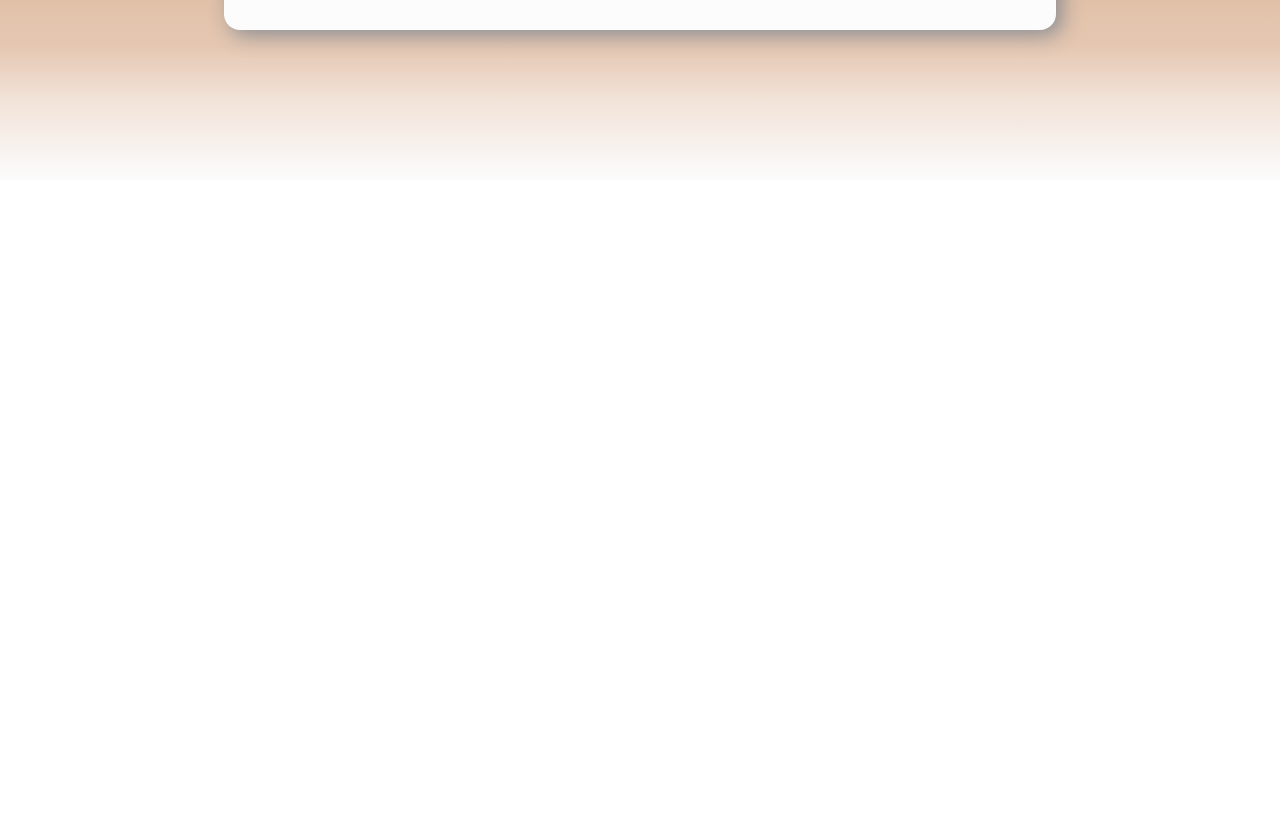
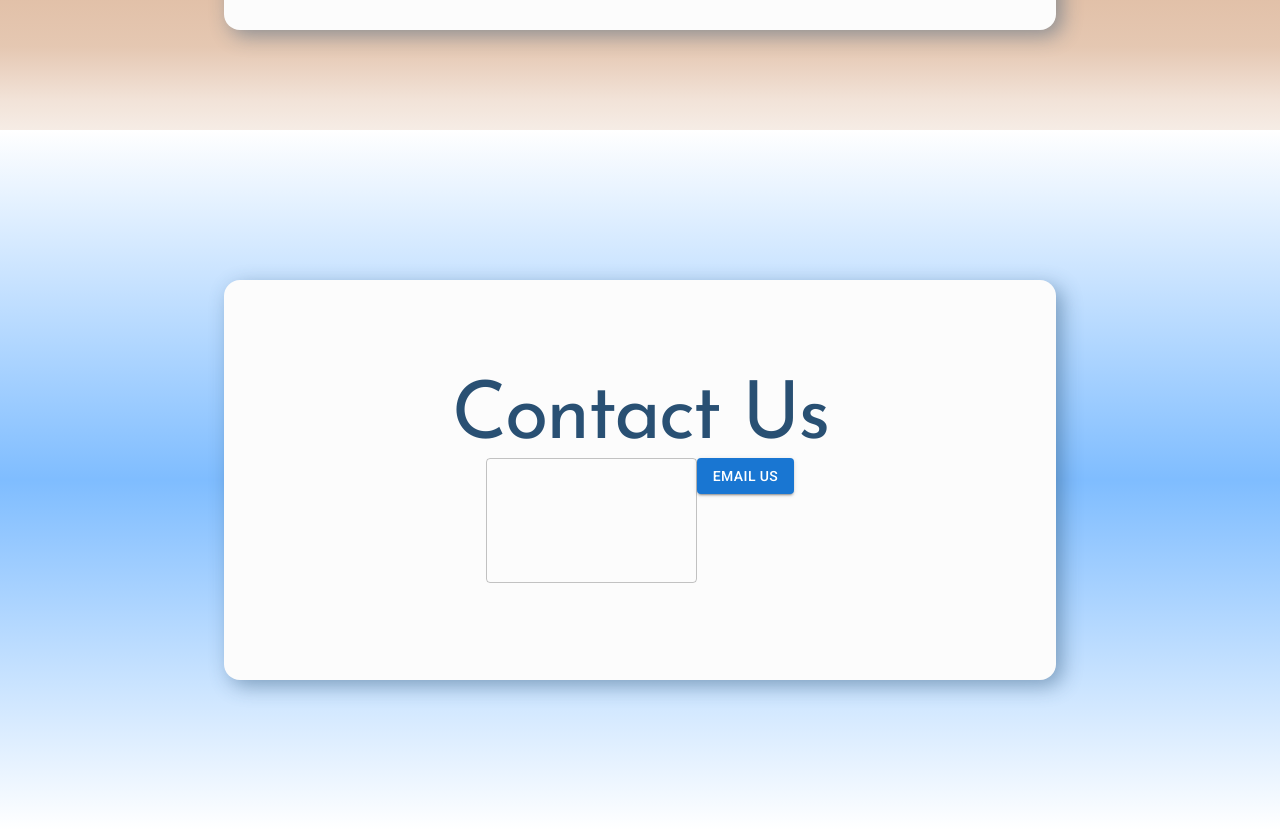
Before and after one commit to thompson-codes-llc/thompson.codes, a React (Create React App) app: page / in a window 1280 px wide. Shown: the part 3160-3990 px from the top of the page. Before the commit the page ends 3340 px from the top, so only its background shows below. Built offline with nearby package versions, Linux system fonts and the light colour scheme.

Commit message:
add footer

```diff
--- /dev/null
+++ b/src/components/footer.js
@@ -0,0 +1,94 @@
+import { Box, Button, TextField, Typography } from "@mui/material";
+import { useEffect, useState } from "react";
+
+export const Footer = () => {
+  const [message, setMessage] = useState("");
+
+  const handleSubmit = (event) => {
+    event.preventDefault();
+    const mailtoLink = `mailto:contact@thompson.codes?subject=Interested%20in%20consultation&body=${encodeURIComponent(
+      message
+    )}`;
+    window.open(mailtoLink, "_blank");
+  };
+
+  useEffect(() => {
+    var canvas = document.createElement("canvas");
+    canvas.width = 24;
+    canvas.height = 24;
+    var ctx = canvas.getContext("2d");
+    ctx.beginPath();
+    // Draw envelope body
+    ctx.rect(2, 6, 20, 12);
+    // Draw upper part of envelope
+    ctx.moveTo(2, 7);
+    ctx.lineTo(12, 14);
+    ctx.lineTo(22, 7);
+    // Fill the envelope
+    ctx.fillStyle = "orange";
+    ctx.fill();
+    var dataURL = canvas.toDataURL("image/png");
+    document.getElementById("emailButton").style.cursor =
+      "url(" + dataURL + "), auto";
+  }, []);
+
+  return (
+    <Box
+      sx={{
+        background:
+          "linear-gradient(180deg, rgba(255,255,255,1) 0%, rgba(0,123,255,0.5) 50%, rgba(255,255,255,1) 100%)",
+        minHeight: "700px",
+        display: "flex",
+        alignItems: "center",
+        justifyContent: "center",
+        marginTop: "-50px",
+      }}
+    >
+      <Box
+        sx={{
+          height: "400px",
+          width: "65%",
+          borderRadius: "16px",
+          boxShadow: "6px 6px 20px 0px rgba(41, 80, 115, 0.46)",
+          backgroundColor: "#FCFCFC",
+          display: "flex",
+          flexDirection: "column",
+          alignItems: "center",
+          justifyContent: "center",
+        }}
+      >
+        <Typography
+          fontFamily={"Josefin Sans"}
+          fontSize="80px"
+          sx={{
+            color: "#295073",
+            fontStyle: "normal",
+            fontWeight: 400,
+            lineHeight: "normal",
+            letterSpacing: "-2.4px",
+            textAlign: "center",
+          }}
+        >
+          Contact Us
+        </Typography>
+        <form onSubmit={handleSubmit}>
+          <TextField
+            variant="outlined"
+            multiline
+            rows={4}
+            value={message}
+            onChange={(e) => setMessage(e.target.value)}
+          />
+          <Button
+            id="emailButton"
+            type="submit"
+            variant="contained"
+            color="primary"
+          >
+            Email us
+          </Button>
+        </form>
+      </Box>
+    </Box>
+  );
+};
--- a/src/components/header.js
+++ b/src/components/header.js
@@ -2,29 +2,9 @@
 /* eslint-disable react/prop-types */
 import { Box, Button, Card, Typography } from "@mui/material";
 import image from "../assets/beach_background.jpg";
-import React, { useEffect } from "react";
+import React from "react";
 
 export const Header = () => {
-  useEffect(() => {
-    var canvas = document.createElement("canvas");
-    canvas.width = 24;
-    canvas.height = 24;
-    var ctx = canvas.getContext("2d");
-    ctx.beginPath();
-    // Draw envelope body
-    ctx.rect(2, 6, 20, 12);
-    // Draw upper part of envelope
-    ctx.moveTo(2, 7);
-    ctx.lineTo(12, 14);
-    ctx.lineTo(22, 7);
-    // Fill the envelope
-    ctx.fillStyle = "blue";
-    ctx.fill();
-    var dataURL = canvas.toDataURL("image/png");
-    document.getElementById("emailButton").style.cursor =
-      "url(" + dataURL + "), auto";
-  }, []);
-
   return (
     <Box
       display={"flex"}
@@ -71,7 +51,6 @@ export const Header = () => {
         </Typography>
         {/* TODO: Set CTA hover state */}
         <Button
-          id="emailButton"
           href="mailto:contact@thompson.codes?subject=Interested%20in%20consultation&body=Hello%20Thompsons%2C%0D%0A%0D%0AI%20am%20interested%20in%20a%20consultation%20for%20my%20business.%20Please%20contact%20me%20using%20the%20information%20listed%20below%20to%20schedule%20a%20time%20to%20meet%20and%20dicuss%20your%20IT%20services.%0D%0A%0D%0AThank%20you%2C%0D%0A%0D%0A"
           sx={{
             borderRadius: "20px",
--- a/src/pages/home.js
+++ b/src/pages/home.js
@@ -5,6 +5,7 @@ import { Header } from "../components/header";
 import { Services } from "../components/services";
 import { About } from "../components/about";
 import { Testimonials } from "../components/testimonials";
+import { Footer } from "../components/footer";
 
 const Home = () => {
   return (
@@ -21,6 +22,7 @@ const Home = () => {
       <Services />
       <About />
       <Testimonials />
+      <Footer />
     </Box>
   );
 };
```
